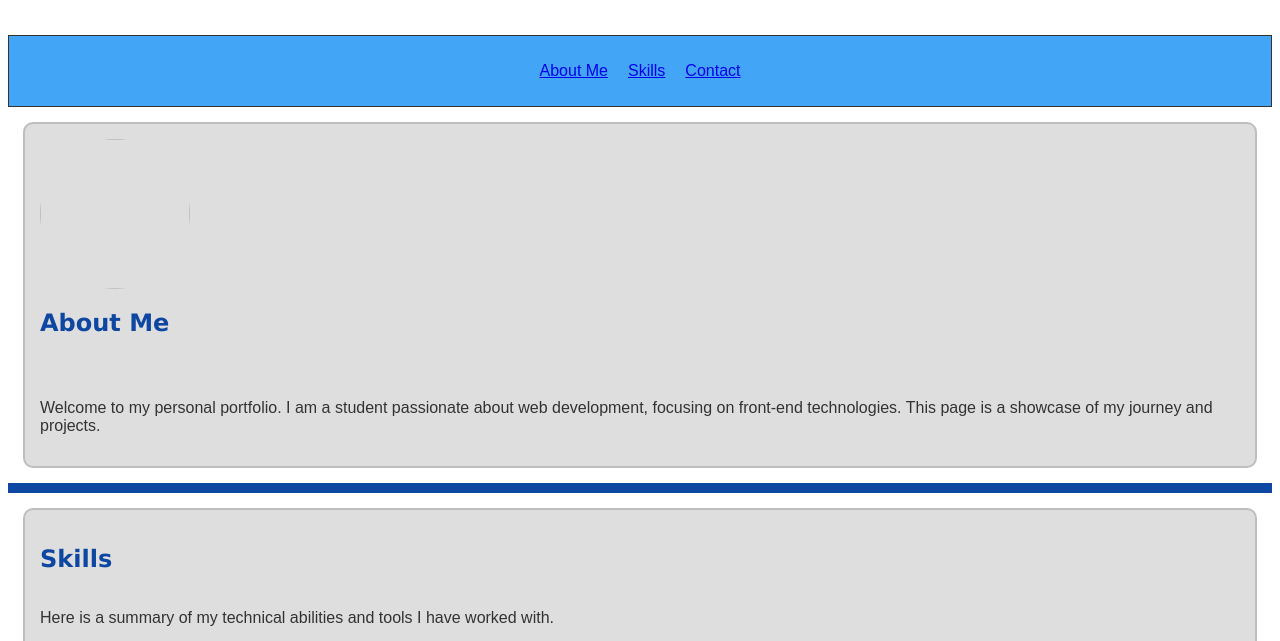
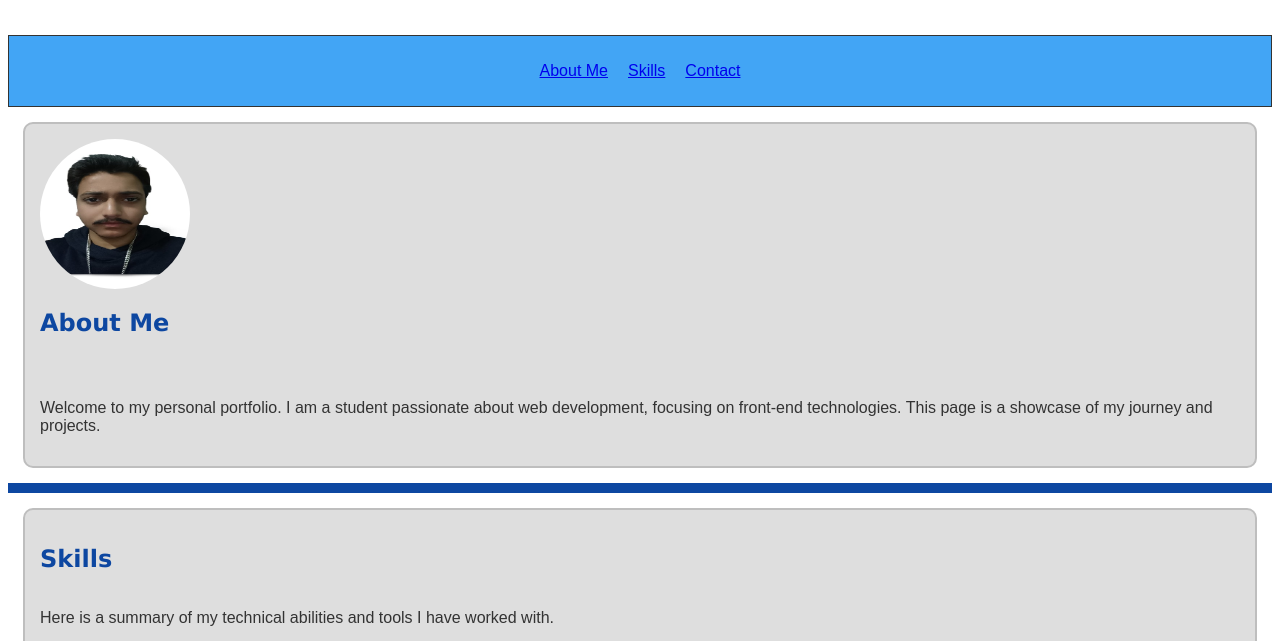
Before and after one commit to PulkitPradhan/Web-Dev-KRMU-lab-Assignment, a plain HTML site: page Lab 2/index.html in a window 1280 px wide. Shown: the part 127-768 px from the top of the page. Drawn offline with Linux system fonts and the light colour scheme; the site is published under a folder, as on GitHub Pages, so addresses that start at the root find nothing.

Commit message:
Update index.html

```diff
--- a/Lab 2/index.html
+++ b/Lab 2/index.html
@@ -30,7 +30,7 @@
 
 <main>
     <section id="about">
-        <img class='pfp', src="/pulkit.png">
+        <img class="pfp" src="pulkit.png" alt="Pulkit's profile picture">
             <h2>About Me</h2>
 
             <hr>
```
